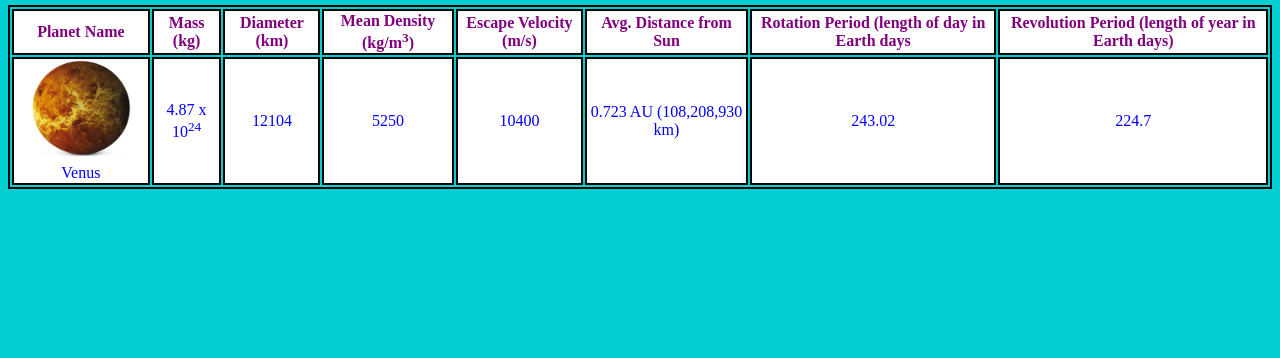
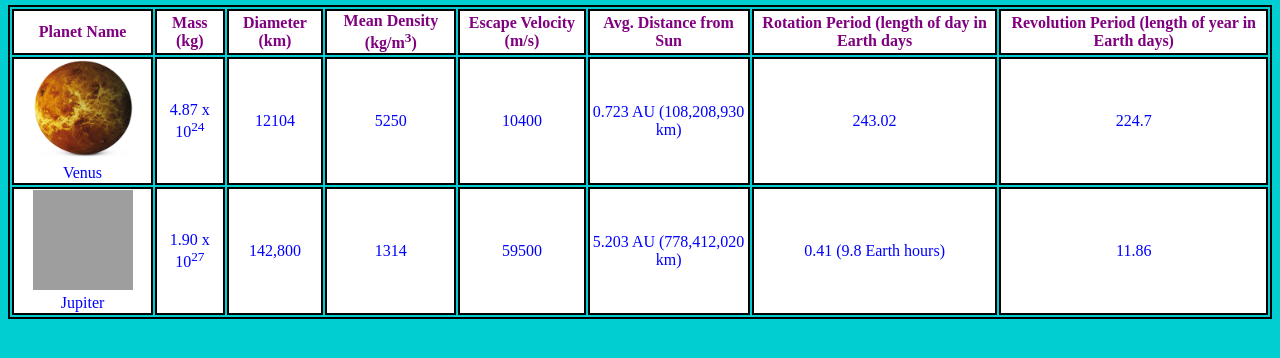
Before and after one commit to jaanzaldo/lab-5, a plain HTML site: page index.html in a window 1280 px wide. Shown: the part 86-444 px from the top of the page. Drawn offline with Linux system fonts and the light colour scheme; grey boxes are pictures that could not be loaded.

Commit message:
Added third row

```diff
--- a/index.html
+++ b/index.html
@@ -31,6 +31,19 @@
 			<td> 0.723 AU (108,208,930 km) </td>
 			<td> 243.02 </td>
 			<td> 224.7 </td>
+		</tr>
+
+		<tr>
+			<td> <img src="images/jupiter.png" width="100" height="100"> Jupiter </td>
+			<td> 1.90 x 10<sup>27</sup> </td>
+			<td> 142,800 </td>
+			<td> 1314 </td>
+			<td> 59500 </td>
+			<td> 5.203 AU (778,412,020 km) </td>
+			<td> 0.41 (9.8 Earth hours) </td>
+			<td> 11.86 </td>
+		</tr>
+
 	</table>
 
 
```
